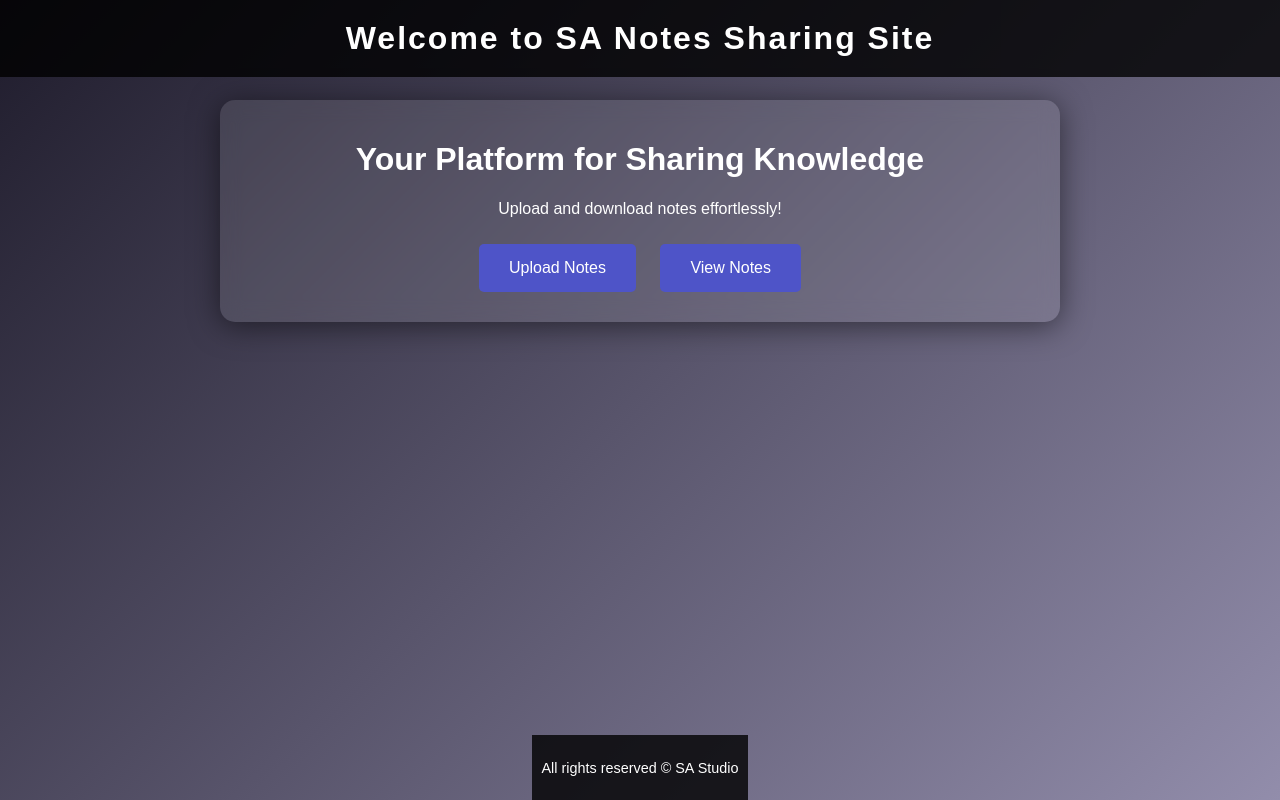
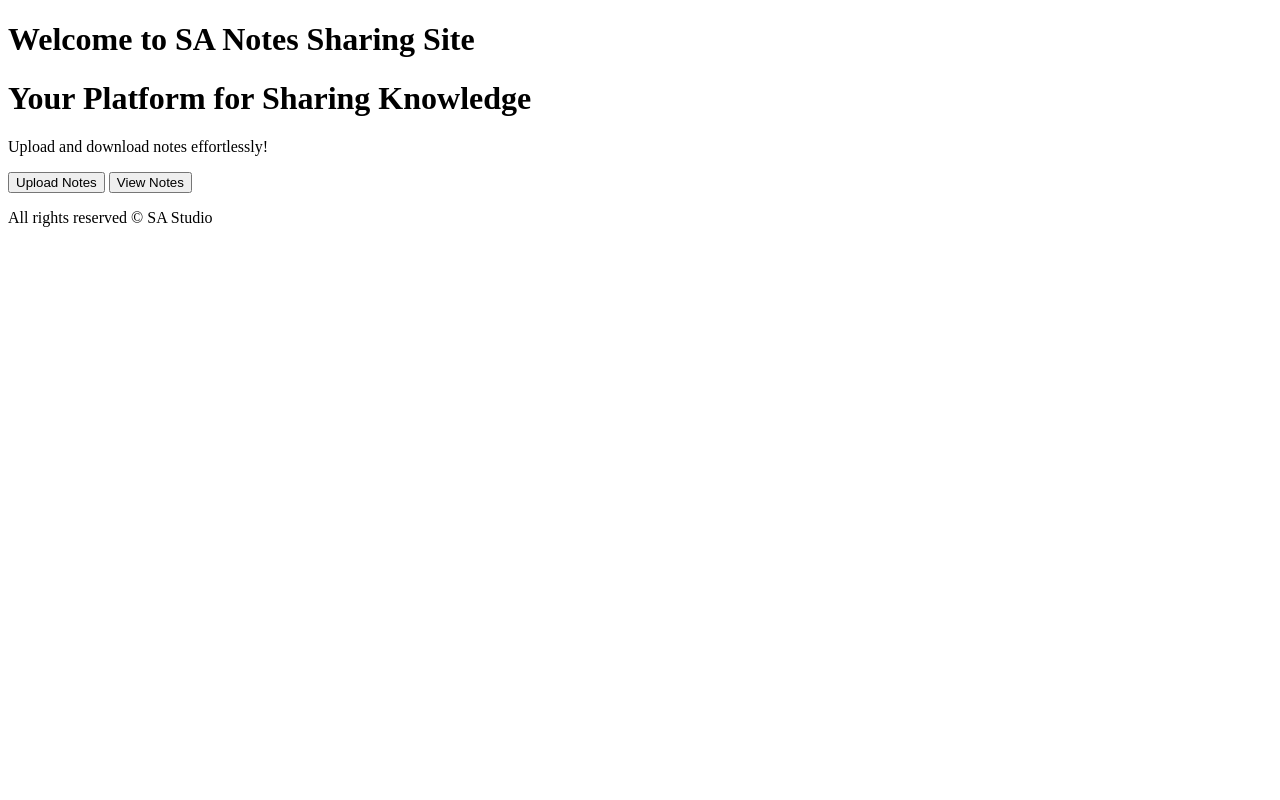
Before and after one commit to samudhan2008/Notes-Sharing-Site-Test, a Flask app: template templates/index.html in a window 1280 px wide. Run offline with Flask 3, Linux system fonts and the light colour scheme; the template is opened without the code that fills it, so the values that code supplies are empty.

Commit message:
Update style.css

```diff
--- a/static/style.css
+++ b/static/style.css
@@ -1,170 +1,4 @@
-/* Global styles */
-body {
-  margin: 0;
-  font-family: 'Arial', sans-serif;
-  background: linear-gradient(135deg, #1f1c2c, #928dab);
-  color: #ffffff;
-  height: 100vh;
-  display: flex;
-  flex-direction: column;
-  align-items: center;
-  justify-content: center;
-  overflow-x: hidden;
-}
-
-/* Header */
-header {
-  width: 100%;
-  padding: 20px;
-  background: rgba(0, 0, 0, 0.8);
-  text-align: center;
-  position: fixed;
-  top: 0;
-  z-index: 10;
-}
-
-header h1 {
-  margin: 0;
-  font-size: 2em;
-  letter-spacing: 2px;
-  color: #ffffff;
-}
-
-/* Main layout */
-main {
-  margin-top: 100px;
-  width: 90%;
-  max-width: 800px;
-  background: rgba(255, 255, 255, 0.1);
-  border-radius: 15px;
-  padding: 20px;
-  box-shadow: 0 4px 30px rgba(0, 0, 0, 0.5);
-  backdrop-filter: blur(10px);
-  -webkit-backdrop-filter: blur(10px);
-  text-align: center;
-}
-
-/* Buttons */
-button {
-  background: #4e54c8;
-  color: #ffffff;
-  border: none;
-  padding: 15px 30px;
-  font-size: 1em;
-  border-radius: 5px;
-  cursor: pointer;
-  transition: 0.3s;
-  margin: 10px;
-}
-
-button:hover {
-  background: #6c63ff;
-}
-
-/* Footer */
-footer {
-  margin-top: auto;
-  padding: 10px;
-  background: rgba(0, 0, 0, 0.8);
-  text-align: center;
-  color: #ffffff;
-  font-size: 0.9em;
-}
-
-footer a {
-  color: #6c63ff;
-  text-decoration: none;
-}
-
-footer a:hover {
-  text-decoration: underline;
-}
-
-/* Container styles */
-.container {
-  margin: 50px auto;
-  padding: 20px;
-  width: 100%;
-  max-width: 600px;
-  background: #fff;
-  border-radius: 15px;
-  box-shadow: 0 2px 5px rgba(0, 0, 0, 0.2);
-  text-align: center;
-}
-
-h2 {
-  color: #333;
-}
-
-/* Success and error messages */
-.success {
-  color: green;
-  font-size: 1.2em;
-  margin-bottom: 15px;
-}
-
-.error {
-  color: red;
-  font-size: 1.2em;
-  margin-bottom: 15px;
-}
-
-/* Links styled as buttons */
-.btn {
-  display: inline-block;
-  margin-top: 15px;
-  padding: 10px 15px;
-  color: #fff;
-  background-color: #007BFF;
-  text-decoration: none;
-  border-radius: 5px;
-}
-
-.btn:hover {
-  background-color: #0056b3;
-}
-
-/* Responsive Design */
-@media (max-width: 768px) {
-  header h1 {
-    font-size: 1.5em;
-  }
-
-  main {
-    margin-top: 70px;
-    padding: 15px;
-  }
-
-  button {
-    padding: 10px 20px;
-    font-size: 0.9em;
-  }
-
-  .container {
-    padding: 15px;
-  }
-}
-
-@media (max-width: 480px) {
-  header h1 {
-    font-size: 1.2em;
-  }
-
-  main {
-    margin-top: 50px;
-    padding: 10px;
-  }
-
-  button {
-    padding: 8px 15px;
-    font-size: 0.8em;
-  }
-
-  .container {
-    padding: 10px;
-  }
-}
-
+/* Light & Dark Mode */
 body.light-mode {
     background-color: #ffffff;
     color: #000000;
@@ -181,6 +15,18 @@ body.dark-mode {
     padding: 10px;
 }
 
+/* Centered Card */
+.card {
+    border-radius: 10px;
+    background: #f8f9fa;
+}
+
+/* Dark mode adjustments */
+.dark-mode .card {
+    background: #222;
+    color: white;
+}
+
 /* Mobile adjustments */
 @media (max-width: 576px) {
     h1 {
```
